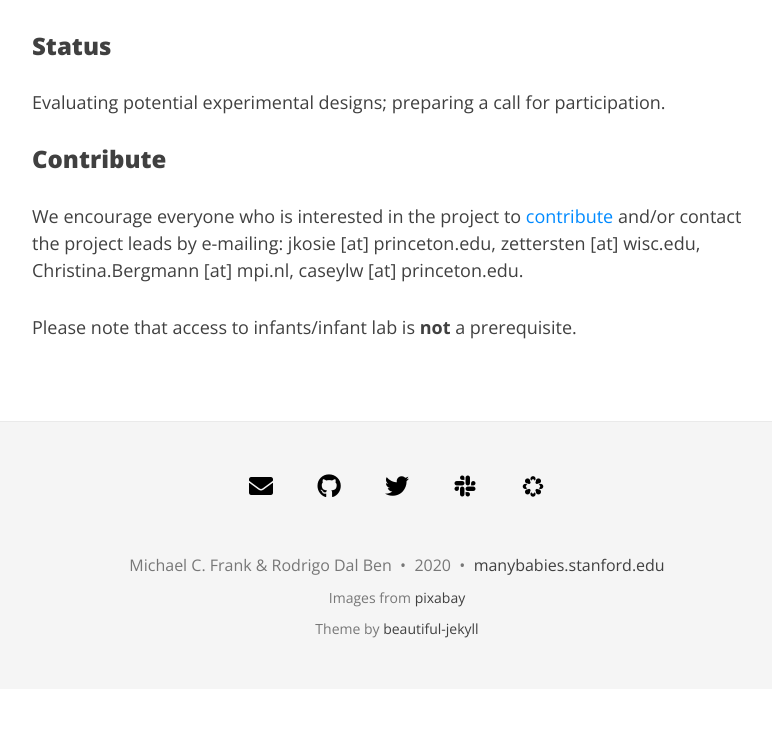
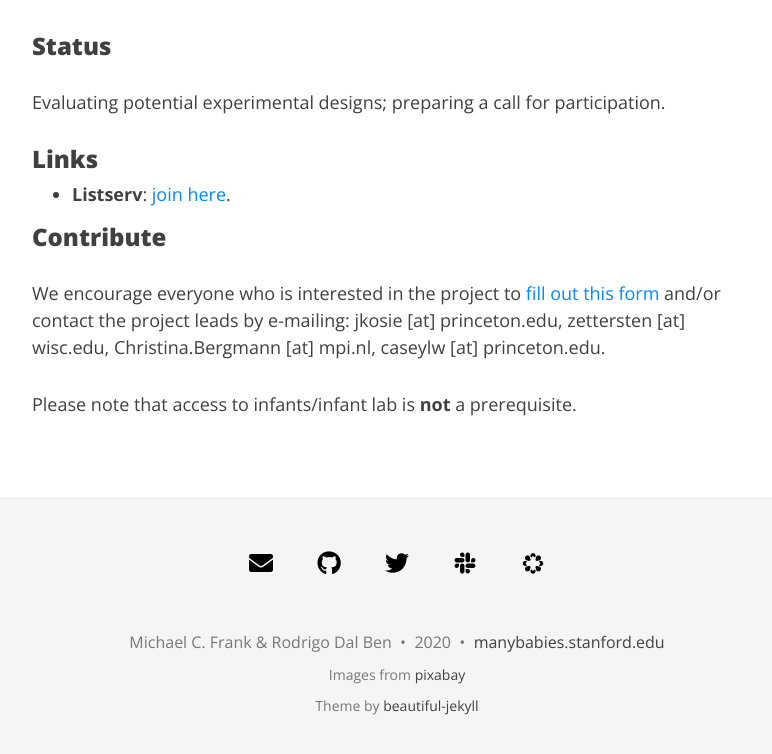
Before and after one commit to manybabies/manybabies.github.io, a Jekyll site: the page built from MB5.md, in a window 1280 px wide and 900 px high, scrolled down 1210 px, cut to the strip 134-888 px from the top of the window. Shown: the whole strip, without its empty margins (243-1015 px from the left). Built offline with Jekyll 4.4.1, drawn with Linux system fonts in a browser that asks for light colours; nearby versions of some CDN libraries; some web fonts are replaced; before the commit the page ends 2033 px from its top, so only the background shows below that.

Commit message:
add listserv and participation survey for MB5.

```diff
--- a/MB5.md
+++ b/MB5.md
@@ -26,10 +26,11 @@ For a detailed index of collaborators (+ institutions, countries, studies), chec
 ### Status
 Evaluating potential experimental designs; preparing a call for participation.
 
-<!-- ### Links -->
+### Links
+* **Listserv**: [join here](https://mailman.stanford.edu/mailman/listinfo/manybabies5).
 
 ### Contribute
-We encourage everyone who is interested in the project to [contribute]({{site.baseurl}}/sign_up_log_in/) and/or contact the project leads by e-mailing: jkosie [at] princeton.edu, zettersten [at] wisc.edu, Christina.Bergmann [at] mpi.nl, caseylw [at] princeton.edu.
+We encourage everyone who is interested in the project to [fill out this form](https://forms.gle/czxx9zzVytisCRY9A) <!--[contribute]({{site.baseurl}}/sign_up_log_in/) --> and/or contact the project leads by e-mailing: jkosie [at] princeton.edu, zettersten [at] wisc.edu, Christina.Bergmann [at] mpi.nl, caseylw [at] princeton.edu.
 
 Please note that access to infants/infant lab is **not** a prerequisite.
 
```
Also changed, not shown: sign_up_log_in.md (+1 -1 lines).
